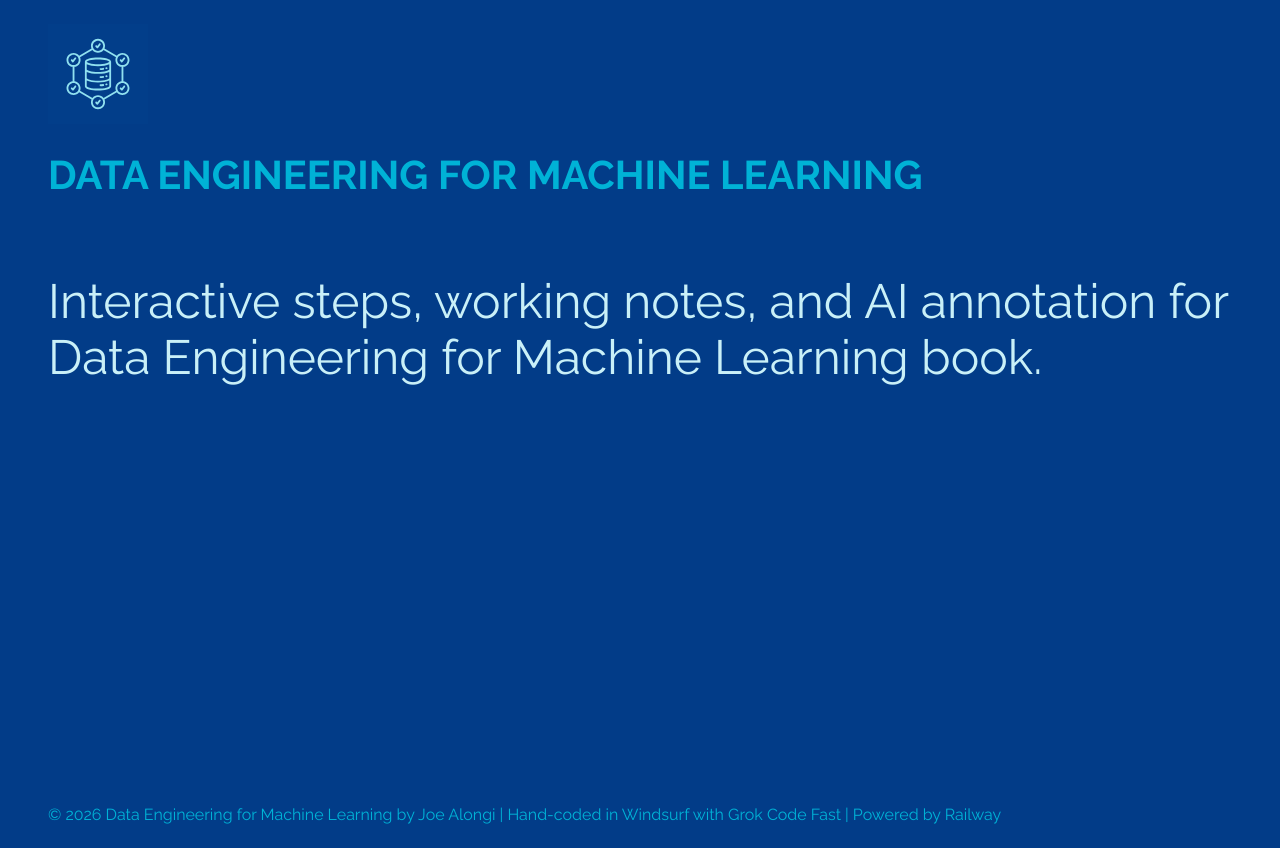
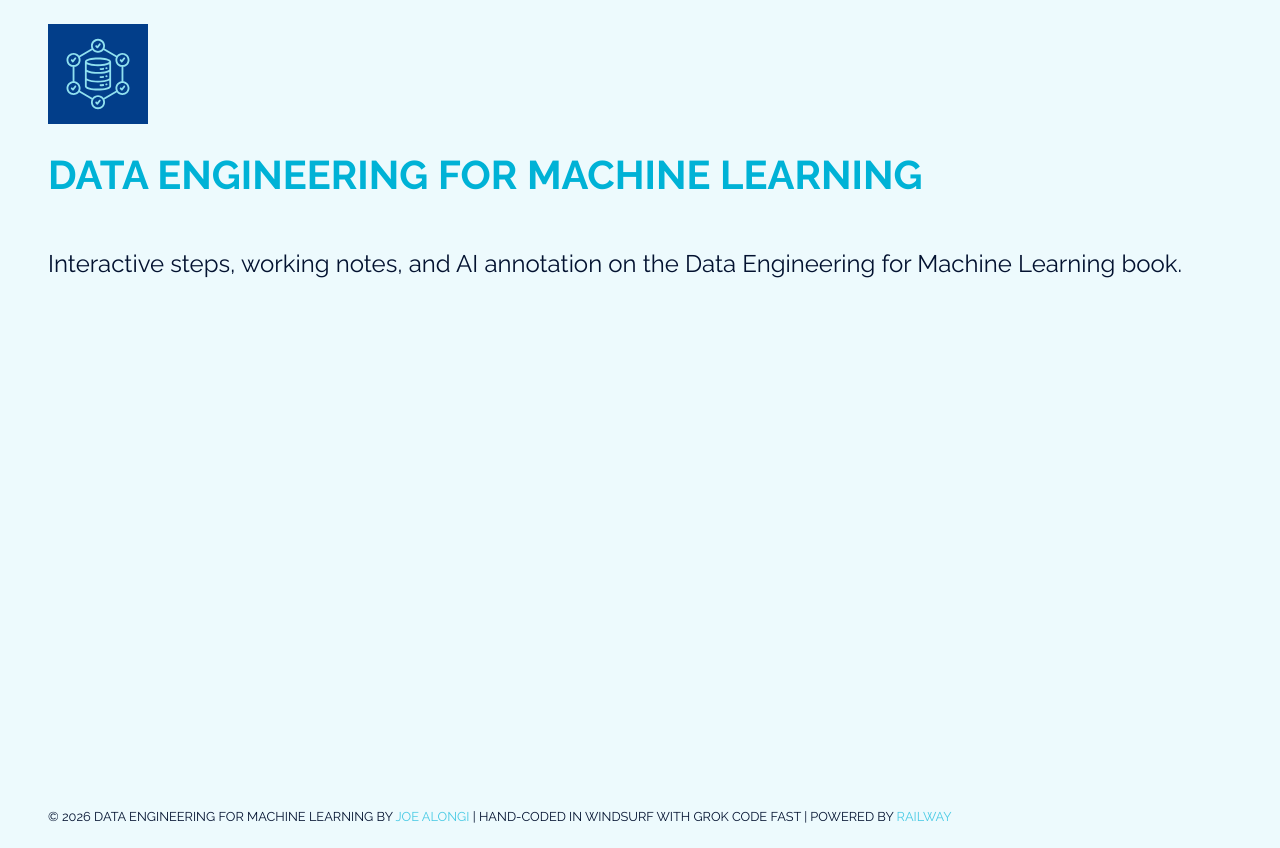
Before and after one commit to dataengineeringformachinelearning/dataengineeringformachinelearning, an Angular app in the folder frontend/: page / in a window 1280 px wide. Built offline with nearby package versions, Linux system fonts and the light colour scheme.

Commit message:
SEO and Styles

```diff
--- a/frontend/src/app/app.html
+++ b/frontend/src/app/app.html
@@ -2,7 +2,7 @@
   <div class="content">
     <img class="logo" src="/data-engineering-for-machine-learning.svg" alt="Data Engineering for Machine Learning" />
     <h1>Data Engineering for Machine Learning</h1>
-    <p>Interactive steps, working notes, and AI annotation for Data Engineering for Machine Learning book.</p>
+    <p>Interactive steps, working notes, and AI annotation on the Data Engineering for Machine Learning book.</p>
   </div>
   <footer>
     <div class="copyright">
--- a/frontend/src/index.html
+++ b/frontend/src/index.html
@@ -4,35 +4,9 @@
     <meta charset="utf-8" />
     <base href="/" />
     <meta name="viewport" content="width=device-width, initial-scale=1" />
+
+    <!-- Favicons -->
     <link rel="icon" type="image/x-icon" href="favicon.ico" />
-    <!-- Primary Meta Tags -->
-    <title>Data Engineering for Machine Learning</title>
-    <meta name="title" content="Data Engineering for Machine Learning" />
-    <meta name="description" content="Interactive steps, working notes, and AI annotation for Data Engineering for Machine Learning book." />
-    <meta
-      name="keywords"
-      content="data engineering, machine learning, interactive steps, working notes, AI annotation, Data Engineering for Machine Learning"
-    />
-    <meta name="author" content="Joe Longi" />
-    <meta name="robots" content="index, follow" />
-    <meta name="theme-color" content="#ffffff" />
-    <!-- Open Graph / Facebook -->
-    <meta property="og:type" content="website" />
-    <meta property="og:url" content="https://dataengineeringformachinelearning.com/" />
-    <meta property="og:title" content="Data Engineering for Machine Learning" />
-    <meta property="og:description" content="Interactive steps, working notes, and AI annotation for Data Engineering for Machine Learning book." />
-    <meta property="og:image" content="https://dataengineeringformachinelearning.com/data-engineering-for-machine-learning-preview.png" />
-
-    <!-- X (Twitter) -->
-    <meta property="twitter:card" content="summary_large_image" />
-    <meta property="twitter:url" content="https://dataengineeringformachinelearning.com/" />
-    <meta property="twitter:title" content="Data Engineering for Machine Learning" />
-    <meta property="twitter:description" content="Interactive steps, working notes, and AI annotation for Data Engineering for Machine Learning book." />
-    <meta property="twitter:image" content="https://dataengineeringformachinelearning.com/data-engineering-for-machine-learning-preview.png" />
-
-    <!-- Meta Tags Generated with https://dataengineeringformachinelearning.com -->
-
-    <!-- favicon -->
     <link rel="icon" type="image/png" href="/favicon-96x96.png" sizes="96x96" />
     <link rel="icon" type="image/svg+xml" href="/favicon.svg" />
     <link rel="shortcut icon" href="/favicon.ico" />
@@ -40,19 +14,76 @@
     <meta name="apple-mobile-web-app-title" content="Data Engineering for Machine Learning" />
     <link rel="manifest" href="/site.webmanifest" />
 
-    <!-- Favicon Generated with https://realfavicongenerator.net/ -->
-    <!-- fonts -->
+    <!-- SEO -->
+    <title>Data Engineering for Machine Learning</title>
+    <meta name="title" content="Data Engineering for Machine Learning" />
+    <meta name="description" content="Interactive steps, working notes, and AI annotation on the Data Engineering for Machine Learning book." />
+    <meta name="keywords" content="data engineering, machine learning, artificial intelligence, artificial neural networks" />
+    <meta name="author" content="Joe Alongi" />
+    <meta name="robots" content="index, follow" />
+
+    <!-- Theme -->
+    <meta name="theme-color" content="#caf0f8" media="(prefers-color-scheme: light)" />
+    <meta name="theme-color" content="#0a1f44" media="(prefers-color-scheme: dark)" />
+    <meta name="color-scheme" content="light dark" />
+    <meta name="supported-color-schemes" content="light dark" />
+
+    <!-- Miscellaneous -->
+    <meta name="generator" content="Angular" />
+    <link rel="canonical" href="https://dataengineeringformachinelearning.com/" />
+    <meta name="format-detection" content="telephone=no" />
+    <meta name="referrer" content="strict-origin-when-cross-origin" />
+
+    <!-- PWA -->
+    <meta name="apple-mobile-web-app-capable" content="yes" />
+    <meta name="apple-mobile-web-app-status-bar-style" content="default" />
+
+    <!-- Open Graph -->
+    <meta property="og:type" content="website" />
+    <meta property="og:url" content="https://dataengineeringformachinelearning.com/" />
+    <meta property="og:title" content="Data Engineering for Machine Learning" />
+    <meta property="og:description" content="Interactive steps, working notes, and AI annotation on the Data Engineering for Machine Learning book." />
+    <meta property="og:image" content="https://dataengineeringformachinelearning.com/data-engineering-for-machine-learning-preview.png" />
+    <meta property="og:site_name" content="Data Engineering for Machine Learning" />
+    <meta property="og:locale" content="en_US" />
+
+    <!-- Twitter -->
+    <meta property="twitter:card" content="summary_large_image" />
+    <meta property="twitter:url" content="https://dataengineeringformachinelearning.com/" />
+    <meta property="twitter:title" content="Data Engineering for Machine Learning" />
+    <meta property="twitter:description" content="Interactive steps, working notes, and AI annotation on the Data Engineering for Machine Learning book." />
+    <meta property="twitter:image" content="https://dataengineeringformachinelearning.com/data-engineering-for-machine-learning-preview.png" />
+    <meta name="twitter:site" content="@joealongi" />
+    <meta name="twitter:creator" content="@joealongi" />
+
+    <!-- Structured Data -->
+    <script type="application/ld+json">
+    {
+      "@context": "https://schema.org",
+      "@type": "WebSite",
+      "name": "Data Engineering for Machine Learning",
+      "url": "https://dataengineeringformachinelearning.com/",
+      "description": "Interactive steps, working notes, and AI annotation on the Data Engineering for Machine Learning book.",
+      "author": {
+        "@type": "Person",
+        "name": "Joe Alongi"
+      },
+      "potentialAction": {
+        "@type": "SearchAction",
+        "target": "https://dataengineeringformachinelearning.com/search?q={search_term_string}",
+        "query-input": "required name=search_term_string"
+      }
+    }
+    </script>
+
+    <!-- Fonts -->
     <link rel="preconnect" href="https://fonts.googleapis.com" />
     <link rel="preconnect" href="https://fonts.gstatic.com" crossorigin />
-    <link
-      href="https://fonts.googleapis.com/css2?family=Raleway:ital,wght@0,100..900;1,100..900&display=swap"
-      rel="stylesheet"
-    />
-    <link
-      href="https://fonts.googleapis.com/css2?family=Roboto:wght@300;400;500&display=swap"
-      rel="stylesheet"
-    />
+    <link href="https://fonts.googleapis.com/css2?family=Raleway:ital,wght@0,100..900;1,100..900&display=swap" rel="stylesheet" />
+    <link href="https://fonts.googleapis.com/css2?family=Roboto:wght@300;400;500&display=swap" rel="stylesheet" />
     <link href="https://fonts.googleapis.com/icon?family=Material+Icons" rel="stylesheet" />
+
+    <!-- Meta Tags Generated with https://dataengineeringformachinelearning.com -->
   </head>
   <body>
     <app-root></app-root>
--- a/frontend/src/styles.scss
+++ b/frontend/src/styles.scss
@@ -1,52 +1,68 @@
-// Include theming for Angular Material with `mat.theme()`.
-// This Sass mixin will define CSS variables that are used for styling Angular Material
-// components according to the Material 3 design spec.
-// Learn more about theming and how to use it for your application's
-// custom components at https://material.angular.dev/guide/theming
 @use '@angular/material' as mat;
+@use './theme' as theme;  // Custom theme file with ocean-blue color variables
 
-// Include the theme from the theme.scss file
-@use './theme';
+// Custom color palettes derived from theme colors
+$custom-primary: (
+  50:   #e0f7ff,
+  100:  #b3ecff,
+  200:  #80e0ff,
+  300:  #4dd4ff,
+  400:  #26ccff,
+  500:  theme.$turquoise-surf,   // Core accent color #00b4d8
+  600:  #00a0c2,
+  700:  #008ca8,
+  800:  theme.$bright-teal-blue, // #0077b6
+  900:  theme.$french-blue,      // #023e8a
+  A100: #80e8ff,
+  A200: #4ddfff,
+  A400: #26d6ff,
+  A700: #00b4d8,
+);
 
+// Softer tertiary color palette
+$custom-tertiary: (
+  50:   #f0faff,
+  100:  #d6f5ff,
+  200:  #ade8f4,
+  300:  theme.$frosted-blue,
+  400:  theme.$sky-aqua,
+  500:  theme.$light-cyan,
+);
+
+// Custom typography settings with Raleway font
+$custom-typography: (
+  font-family: "'Raleway', sans-serif"
+  // Additional typography overrides can be added here if needed
+);
+
+// Apply the full Material 3 theme
 html {
+  @include mat.theme((
+    color: (
+      primary: $custom-primary,
+      tertiary: $custom-tertiary,  // Optional tertiary colors
+    ),
+    typography: $custom-typography,
+    density: 0,
+  ));
+
+  color-scheme: light dark;  // Support for system light/dark mode
   height: 100%;
-  @include mat.theme(
-    (
-      color: (
-        primary: mat.$cyan-palette,
-        tertiary: mat.$orange-palette,
-      ),
-      typography: Roboto,
-      density: 0,
-    )
-  );
 }
 
 body {
-  // Default the application to a light color theme. This can be changed to
-  // `dark` to enable the dark color theme, or to `light dark` to defer to the
-  // user's system settings.
-  color-scheme: light;
+  // Use custom theme colors for background and text that adapt to light/dark mode
+  background-color: var(--bg-primary);
+  color: var(--text-primary);
 
-  // Set a default background, font and text colors for the application using
-  // Angular Material's system-level CSS variables. Learn more about these
-  // variables at https://material.angular.dev/guide/system-variables
-  background-color: var(--mat-sys-surface);
-  color: var(--mat-sys-on-surface);
-  font: var(--mat-sys-body-medium);
-
-  // Reset the user agent margin.
   margin: 0;
   height: 100%;
-
-  // Custom styles
-  font-size: 1.5rem;
+  font-size: 1.2rem;  // Base font size optimized for mobile devices
 }
 
+// Global font fallback / overrides
 body,
 html {
-  color: theme.$light-cyan;
-  background-color: theme.$french-blue;
   font-family: 'Raleway', sans-serif;
   font-optical-sizing: auto;
   font-style: normal;
@@ -54,84 +70,54 @@ html {
   line-height: normal;
 }
 
+// Main layout container
 main {
   display: flex;
   flex-direction: column;
   justify-content: space-between;
-  max-width: 1300px;
   min-height: 100vh;
   margin: 0 auto;
-  padding: 3vh 3rem;
+  padding: 2vh 1rem;  // Base padding optimized for mobile screens
 }
 
-h1 {
+// Heading styles using CSS custom properties for theme adaptability
+h1, h2, h3, h4, h5, h6 {
   font-family: 'Raleway', sans-serif;
-  font-weight: 700;
   text-transform: uppercase;
-  font-size: 2.5rem;
-  color: theme.$turquoise-surf;
+  color: var(--color-accent, theme.$turquoise-surf); // Use fallback color if variable not defined
 }
 
-h2 {
-  font-family: 'Raleway', sans-serif;
-  font-weight: 600;
-  text-transform: uppercase;
-  font-size: 2rem;
-  color: theme.$turquoise-surf;
-}
-
-h3 {
-  font-family: 'Raleway', sans-serif;
-  font-size: 1.75rem;
-  font-weight: 500;
-  color: theme.$turquoise-surf;
-}
-
-h4 {
-  font-family: 'Raleway', sans-serif;
-  font-size: 1.5rem;
-  font-weight: 500;
-  color: theme.$turquoise-surf;
-}
-
-h5 {
-  font-family: 'Raleway', sans-serif;
-  font-size: 1.25rem;
-  font-weight: 400;
-  color: theme.$turquoise-surf;
-}
-
-h6 {
-  font-family: 'Raleway', sans-serif;
-  font-size: 1rem;
-  font-weight: 400;
-  color: theme.$turquoise-surf;
-}
+h1 { font-weight: 700; font-size: 2rem; }  // Base size for mobile devices
+h2 { font-weight: 600; font-size: 1.5rem; }
+h3 { font-weight: 500; font-size: 1.4rem; }
+h4 { font-weight: 500; font-size: 1.3rem; }
+h5 { font-weight: 400; font-size: 1.2rem; }
+h6 { font-weight: 400; font-size: 1.1rem; }
 
 p {
   font-family: 'Raleway', sans-serif;
-  font-size: 3rem;
+  font-size: 1.3rem;  // Base size for mobile readability
   font-weight: 400;
 }
 
 a {
   font-family: 'Raleway', sans-serif;
-  font-size: 1rem;
+  font-size: 0.9rem;  // Base size for mobile links
   font-weight: 400;
-  color: theme.$light-cyan;
+  color: var(--color-accent-soft, theme.$light-cyan);
   text-decoration: none;
 
   &:hover {
-    color: theme.$frosted-blue;
+    color: var(--color-accent, theme.$frosted-blue);
   }
 }
 
-img{
-  max-width: 100%;
+img {
+  max-width: 100%;  // Ensure images are responsive
 }
 
-.logo{
-  width: 100px;
+.logo {
+  width: 80px;  // Base width for mobile logo
 }
 
 .content {
@@ -144,13 +130,42 @@ footer {
   flex-direction: column;
 }
 
-.copyright, .copyright a{
+.copyright,
+.copyright a {
   font-family: 'Raleway', sans-serif;
-  font-size: 1rem;
+  font-size: 0.8rem;
   font-weight: 400;
-  color: theme.$turquoise-surf;
+  text-transform: uppercase;
 }
 
-.copyright a:hover{
-  color: theme.$frosted-blue;
+// Desktop enhancements for larger screens
+@media (min-width: 768px) {
+  body {
+    font-size: 1.5rem;
+  }
+
+  main {
+    padding: 3vh 3rem;
+    max-width: 1200px;
+  }
+
+  h1 { font-size: 2.5rem; }
+  h2 { font-size: 2rem; }
+  h3 { font-size: 1.75rem; }
+  h4 { font-size: 1.5rem; }
+  h5 { font-size: 1.25rem; }
+  h6 { font-size: 1rem; }
+
+  p {
+    font-size: 1.5rem;
+  }
+
+  a {
+    font-size: 1rem;
+  }
+
+  .logo {
+    width: 100px;
+  }
+
 }
--- a/frontend/src/theme.scss
+++ b/frontend/src/theme.scss
@@ -1,67 +1,113 @@
-// theme - https://coolors.co/03045e-023e8a-0077b6-0096c7-00b4d8-48cae4-90e0ef-ade8f4-caf0f8
+// theme.scss - Ocean Blue Serenity palette
+// Source: https://coolors.co/03045e-023e8a-0077b6-0096c7-00b4d8-48cae4-90e0ef-ade8f4-caf0f8
 
-// /* CSS HEX */
-// --deep-twilight: #03045eff;
-// --french-blue: #023e8aff;
-// --bright-teal-blue: #0077b6ff;
-// --blue-green: #0096c7ff;
-// --turquoise-surf: #00b4d8ff;
-// --sky-aqua: #48cae4ff;
-// --frosted-blue: #90e0efff;
-// --frosted-blue-2: #ade8f4ff;
-// --light-cyan: #caf0f8ff;
+// Quick-access aliases (used in styles.scss & components)
+$turquoise-surf: #00b4d8;
+$bright-teal-blue: #0077b6;
+$french-blue: #023e8a;
+$frosted-blue: #90e0ef;
+$sky-aqua: #48cae4;       // Note: you had #ade8f4 earlier — corrected to match palette
+$light-cyan: #caf0f8;      // lightest
 
-// /* CSS HSL */
-// --deep-twilight: hsla(239, 94%, 19%, 1);
-// --french-blue: hsla(214, 97%, 27%, 1);
-// --bright-teal-blue: hsla(201, 100%, 36%, 1);
-// --blue-green: hsla(195, 100%, 39%, 1);
-// --turquoise-surf: hsla(190, 100%, 42%, 1);
-// --sky-aqua: hsla(190, 74%, 59%, 1);
-// --frosted-blue: hsla(189, 75%, 75%, 1);
-// --frosted-blue-2: hsla(190, 76%, 82%, 1);
-// --light-cyan: hsla(190, 77%, 88%, 1);
+// Semantic palette maps (HSL preferred for easy adjustments)
+$palette-light: (
+  deep:     hsla(239, 94%, 19%, 1),   // #03045e — headers, deep accents
+  primary:  hsla(214, 97%, 27%, 1),   // #023e8a — main brand
+  primary-medium: hsla(201, 100%, 36%, 1), // #0077b6
+  primary-light:  hsla(195, 100%, 39%, 1), // #0096c7
+  accent:   hsla(190, 100%, 42%, 1),  // #00b4d8 — calls-to-action, links
+  accent-soft: hsla(190, 74%, 59%, 1), // #48cae4
+  light-1:  hsla(189, 75%, 75%, 1),   // #90e0ef
+  light-2:  hsla(190, 76%, 82%, 1),   // #ade8f4
+  lightest: hsla(190, 77%, 88%, 1),   // #caf0f8 — cards, hover states
+  text:     hsla(220, 90%, 10%, 1),   // dark text on light bg
+  text-muted: hsla(220, 20%, 40%, 1),
+  bg:       hsla(190, 77%, 96%, 1),   // very light base background
+);
 
-// /* SCSS HEX */
-// $deep-twilight: #03045eff;
-// $french-blue: #023e8aff;
-// $bright-teal-blue: #0077b6ff;
-// $blue-green: #0096c7ff;
-// $turquoise-surf: #00b4d8ff;
-// $sky-aqua: #48cae4ff;
-// $frosted-blue: #90e0efff;
-// $frosted-blue-2: #ade8f4ff;
-// $light-cyan: #caf0f8ff;
+$palette-dark: (
+  deep:     hsla(239, 94%, 12%, 1),
+  primary:  hsla(214, 97%, 35%, 1),   // slightly brighter for contrast
+  primary-medium: hsla(201, 100%, 45%, 1),
+  primary-light:  hsla(195, 100%, 48%, 1),
+  accent:   hsla(190, 100%, 55%, 1),
+  accent-soft: hsla(190, 74%, 65%, 1),
+  light-1:  hsla(189, 75%, 30%, 1),
+  light-2:  hsla(190, 76%, 25%, 1),
+  lightest: hsla(190, 77%, 18%, 1),
+  text:     hsla(190, 20%, 95%, 1),   // light text on dark bg
+  text-muted: hsla(190, 20%, 70%, 1),
+  bg:       hsla(220, 20%, 12%, 1),   // deep dark base
+);
 
-/* SCSS HSL */
-$deep-twilight: hsla(239, 94%, 19%, 1);
-$french-blue: hsla(214, 97%, 27%, 1);
-$bright-teal-blue: hsla(201, 100%, 36%, 1);
-$blue-green: hsla(195, 100%, 39%, 1);
-$turquoise-surf: hsla(190, 100%, 42%, 1);
-$sky-aqua: hsla(190, 74%, 59%, 1);
-$frosted-blue: hsla(189, 75%, 75%, 1);
-$frosted-blue-2: hsla(190, 76%, 82%, 1);
-$light-cyan: hsla(190, 77%, 88%, 1);
+// Output CSS variables (light by default)
+:root {
+  @each $name, $color in $palette-light {
+    --color-#{$name}: #{$color};
+  }
 
-// /* SCSS RGB */
-// $deep-twilight: rgba(3, 4, 94, 1);
-// $french-blue: rgba(2, 62, 138, 1);
-// $bright-teal-blue: rgba(0, 119, 182, 1);
-// $blue-green: rgba(0, 150, 199, 1);
-// $turquoise-surf: rgba(0, 180, 216, 1);
-// $sky-aqua: rgba(72, 202, 228, 1);
-// $frosted-blue: rgba(144, 224, 239, 1);
-// $frosted-blue-2: rgba(173, 232, 244, 1);
-// $light-cyan: rgba(202, 240, 248, 1);
+  // Semantic shortcuts (use these in app styles)
+  --bg-primary: var(--color-bg);
+  --bg-secondary: var(--color-lightest);
+  --bg-tertiary: var(--color-light-2);  // added for variety
+  --text-primary: var(--color-text);
+  --text-secondary: var(--color-text-muted);
+  --accent: var(--color-accent);
+  --accent-soft: var(--color-accent-soft);
+  --primary: var(--color-primary);
+  --border: var(--color-light-1);
+  --border-subtle: var(--color-light-2);
 
-/* SCSS Gradient */
-$gradient-top: linear-gradient(0deg, #03045eff, #023e8aff, #0077b6ff, #0096c7ff, #00b4d8ff, #48cae4ff, #90e0efff, #ade8f4ff, #caf0f8ff);
-$gradient-right: linear-gradient(90deg, #03045eff, #023e8aff, #0077b6ff, #0096c7ff, #00b4d8ff, #48cae4ff, #90e0efff, #ade8f4ff, #caf0f8ff);
-$gradient-bottom: linear-gradient(180deg, #03045eff, #023e8aff, #0077b6ff, #0096c7ff, #00b4d8ff, #48cae4ff, #90e0efff, #ade8f4ff, #caf0f8ff);
-$gradient-left: linear-gradient(270deg, #03045eff, #023e8aff, #0077b6ff, #0096c7ff, #00b4d8ff, #48cae4ff, #90e0efff, #ade8f4ff, #caf0f8ff);
-$gradient-top-right: linear-gradient(45deg, #03045eff, #023e8aff, #0077b6ff, #0096c7ff, #00b4d8ff, #48cae4ff, #90e0efff, #ade8f4ff, #caf0f8ff);
-$gradient-bottom-right: linear-gradient(135deg, #03045eff, #023e8aff, #0077b6ff, #0096c7ff, #00b4d8ff, #48cae4ff, #90e0efff, #ade8f4ff, #caf0f8ff);
-$gradient-top-left: linear-gradient(225deg, #03045eff, #023e8aff, #0077b6ff, #0096c7ff, #00b4d8ff, #48cae4ff, #90e0efff, #ade8f4ff, #caf0f8ff);
-$gradient-bottom-left: linear-gradient(315deg, #03045eff, #023e8aff, #0077b6ff, #0096c7ff, #00b4d8ff, #48cae4ff, #90e0efff, #ade8f4ff, #caf0f8ff);
-$gradient-radial: radial-gradient(#03045eff, #023e8aff, #0077b6ff, #0096c7ff, #00b4d8ff, #48cae4ff, #90e0efff, #ade8f4ff, #caf0f8ff);
+  color-scheme: light dark;  // Tell browser + forms to respect system preference
+}
+
+// Dark mode: system preference (preferred over class for auto-detection)
+@media (prefers-color-scheme: dark) {
+  :root:not([data-theme="light"]) {  // Respect manual light override
+    @each $name, $color in $palette-dark {
+      --color-#{$name}: #{$color};
+    }
+
+    --bg-primary: var(--color-bg);
+    --bg-secondary: var(--color-lightest);
+    --bg-tertiary: var(--color-light-2);
+    --text-primary: var(--color-text);
+    --text-secondary: var(--color-text-muted);
+    --accent: var(--color-accent);
+    --accent-soft: var(--color-accent-soft);
+    --primary: var(--color-primary);
+    --border: var(--color-light-1);
+    --border-subtle: var(--color-light-2);
+  }
+}
+
+// Manual toggle support (add .dark or data-theme="dark" to <html>)
+[data-theme="dark"],
+.dark {
+  @each $name, $color in $palette-dark {
+    --color-#{$name}: #{$color};
+  }
+
+  // Repeat semantic vars (same as above)
+  --bg-primary: var(--color-bg);
+  --bg-secondary: var(--color-lightest);
+  --bg-tertiary: var(--color-light-2);
+  --text-primary: var(--color-text);
+  --text-secondary: var(--color-text-muted);
+  --accent: var(--color-accent);
+  --accent-soft: var(--color-accent-soft);
+  --primary: var(--color-primary);
+  --border: var(--color-light-1);
+  --border-subtle: var(--color-light-2);
+}
+
+// Gradients — adapt automatically via vars
+$gradient-primary: linear-gradient(90deg, var(--color-deep), var(--color-primary), var(--color-accent), var(--color-lightest));
+$gradient-hero: linear-gradient(135deg, var(--color-deep), var(--color-accent-soft), var(--color-light-2));
+$gradient-radial: radial-gradient(circle at top left, var(--color-accent), var(--color-lightest));
+
+// Usage reminders (add to comments or docs):
+// - For Material components: rely on --mat-sys-surface, --mat-sys-on-surface, etc.
+// - For custom elements: background: var(--bg-primary); color: var(--text-primary);
+// - Buttons/links: background: var(--accent); color: white; (adjust contrast in dark)
+// - Test dark mode: Toggle system preference or add .dark to html in dev tools
```
Also changed, not shown: 1 other file (tests, documents, lock files or other folders).
